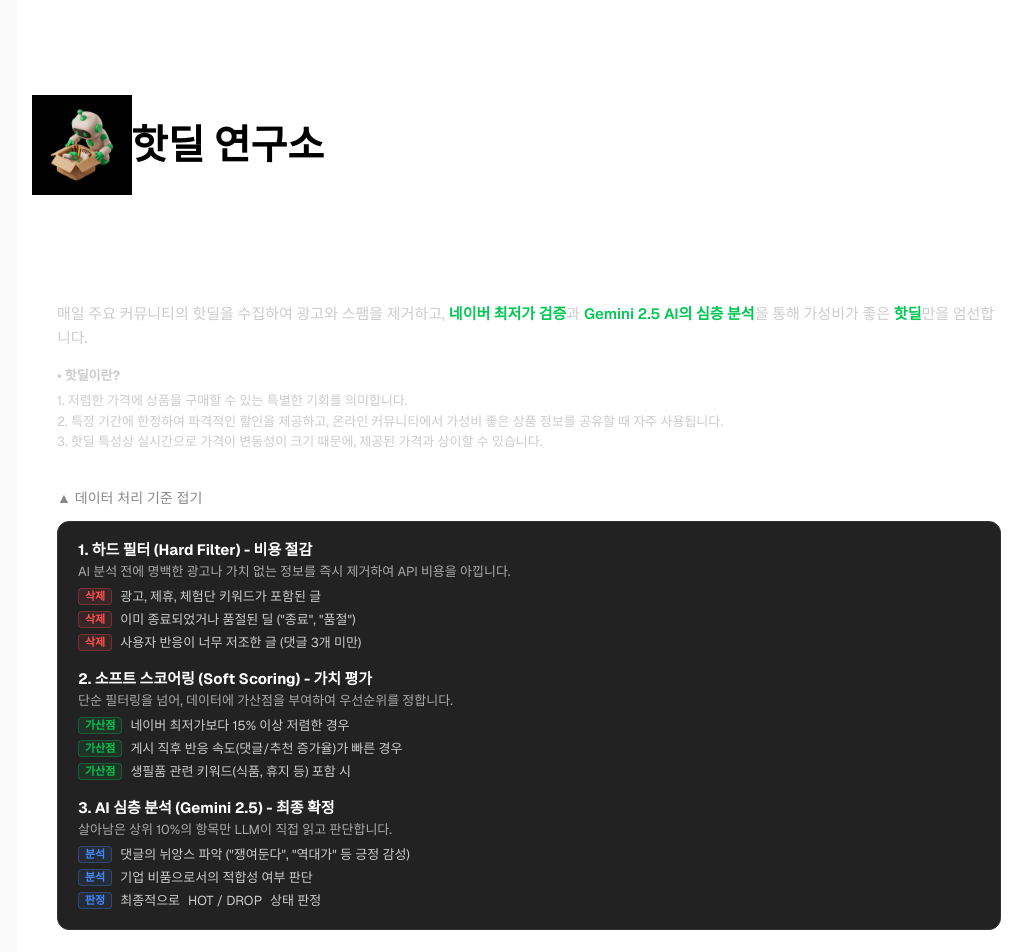
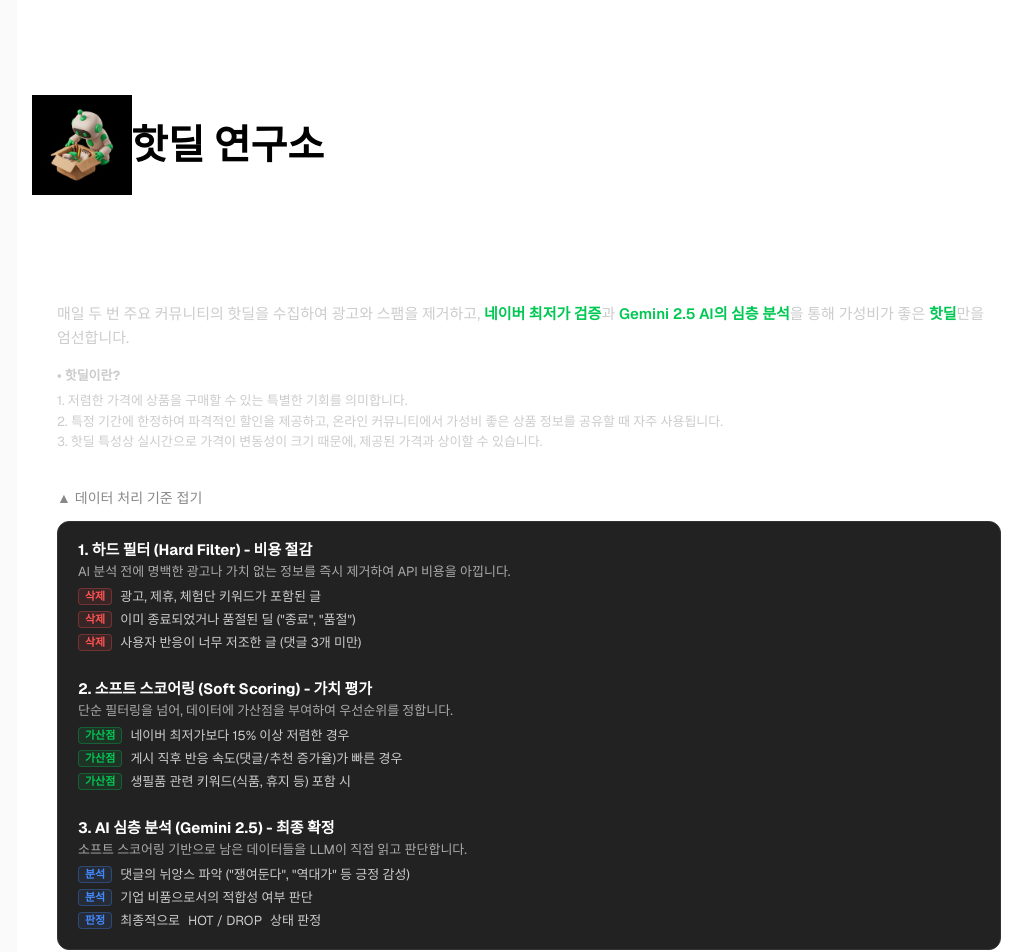
Before and after one commit to UkJinRoh/ai_hotdeal_front, a Next.js app: page / in a window 1280 px wide. Shown: the top 952 px of the page, without its empty margins (111-1143 px from the left). Built offline with nearby package versions, Linux system fonts and the light colour scheme; no server answers; the database is empty.

Commit message:
AI_HOTDEAL_FRONT COMPLETED

```diff
--- a/src/app/GlobalStyles.ts
+++ b/src/app/GlobalStyles.ts
@@ -79,6 +79,7 @@
         box-sizing: border-box;
         padding: 0;
         margin: 0;
+        word-break: keep-all;
     }
 
     a {
--- a/src/components/CategoryCard.tsx
+++ b/src/components/CategoryCard.tsx
@@ -151,11 +151,9 @@
                         </ReportedOverlay>
                     )}
                 </Item>
-                {!isReported && (
-                    <ReportButton onClick={handleReport}>
-                        변동/종료 신고
-                    </ReportButton>
-                )}
+                <ReportButton onClick={handleReport} disabled={isReported} style={{ visibility: isReported ? 'hidden' : 'visible' }}>
+                    변동/종료 신고
+                </ReportButton>
             </CardWrapper>
         </>
     );
--- a/src/components/IntroConatiner.tsx
+++ b/src/components/IntroConatiner.tsx
@@ -32,7 +32,7 @@
       <ContentsWrapper>
         <Title>소개</Title>
         <Description>
-          매일 주요 커뮤니티의 핫딜을 수집하여 광고와 스팸을 제거하고, <strong>네이버 최저가 검증</strong>과 <strong>Gemini 2.5 AI의 심층 분석</strong>을 통해 가성비가 좋은 <strong>핫딜</strong>만을 엄선합니다.
+          매일 두 번 주요 커뮤니티의 핫딜을 수집하여 광고와 스팸을 제거하고, <strong>네이버 최저가 검증</strong>과 <strong>Gemini 2.5 AI의 심층 분석</strong>을 통해 가성비가 좋은 <strong>핫딜</strong>만을 엄선합니다.
         </Description>
         <SubDescription>
           <span>• 핫딜이란?</span>
@@ -66,7 +66,7 @@
           </DetailSection>
           <DetailSection>
             <h4>3. AI 심층 분석 (Gemini 2.5) - 최종 확정</h4>
-            <p>살아남은 상위 10%의 항목만 LLM이 직접 읽고 판단합니다.</p>
+            <p>소프트 스코어링 기반으로 남은 데이터들을 LLM이 직접 읽고 판단합니다.</p>
             <ul>
               <li><Blue>분석</Blue> 댓글의 뉘앙스 파악 ("쟁여둔다", "역대가" 등 긍정 감성)</li>
               <li><Blue>분석</Blue> 기업 비품으로서의 적합성 여부 판단</li>
@@ -227,6 +227,7 @@
     font-size: 15px;
     color: #ccc;
     line-height: 1.6;
+    word-break: keep-all;
 
     strong {
         color: #00c853;
@@ -240,6 +241,12 @@
     line-height: 1.6;
     margin-top: 12px;
     margin-bottom: 20px;
+    word-break: keep-all;
+
+    @media (max-width: 640px) {
+        font-size: 12.5px;
+        line-height: 1.8;
+    }
 
     strong {
         color: #00c853;
@@ -250,6 +257,10 @@
         display: inline-block;
         font-weight: 700;
         margin-bottom: 4px;
+
+        @media (max-width: 640px) {
+            font-size: 13px;
+        }
     }
 `;
 
@@ -343,17 +354,15 @@
     background-color: #222;
     border: ${props => props.$isOpen ? '1px solid #333' : 'none'};
     border-radius: 12px;
-
     max-height: ${props => props.$isOpen ? '1000px' : '0'};
     opacity: ${props => props.$isOpen ? '1' : '0'};
     padding: ${props => props.$isOpen ? '20px' : '0 20px'};
     margin-bottom: ${props => props.$isOpen ? '20px' : '0'};
     overflow: hidden;
     transition: all 0.4s cubic-bezier(0.25, 0.8, 0.25, 1);
-
     display: flex;
     flex-direction: column;
-    gap: 20px;
+    gap: 30px;
 `;
 
 const DetailSection = styled.div`
@@ -401,10 +410,12 @@
     background-color: rgba(0, 200, 83, 0.1);
     color: #00c853;
     border: 1px solid rgba(0, 200, 83, 0.3);
+    min-width: 43px;
 `;
 
 const Blue = styled(Badge)`
     background-color: rgba(68, 138, 255, 0.1);
     color: #448aff;
     border: 1px solid rgba(68, 138, 255, 0.3);
+    min-width: 34px;
 `;
--- a/src/components/TotalCard.tsx
+++ b/src/components/TotalCard.tsx
@@ -96,11 +96,9 @@
                         </ReportedOverlay>
                     )}
                 </Item>
-                {!isReported && (
-                    <ReportButton onClick={handleReport}>
-                        변동/종료 신고
-                    </ReportButton>
-                )}
+                <ReportButton onClick={handleReport} disabled={isReported} style={{ visibility: isReported ? 'hidden' : 'visible' }}>
+                    변동/종료 신고
+                </ReportButton>
             </CardWrapper>
         </>
     );
```
